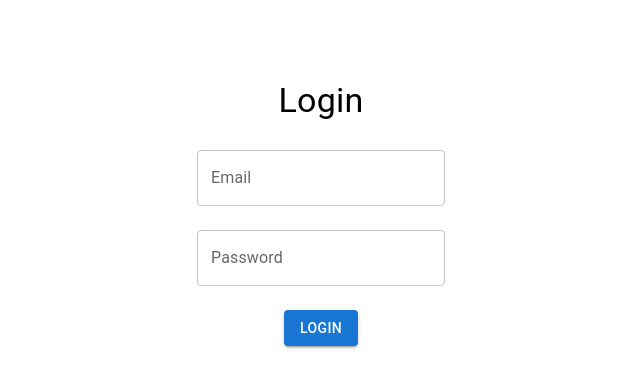
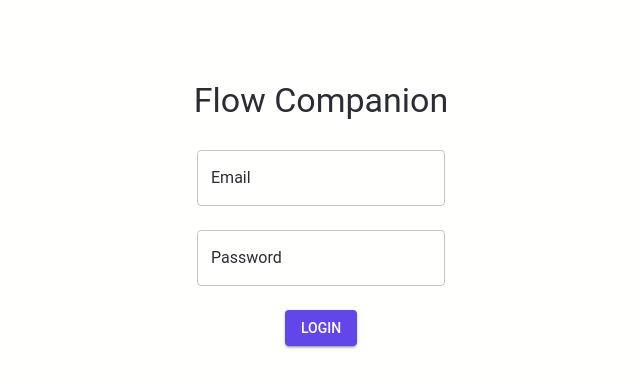
Before and after one commit to abhiram-shaji/flow-companion-frontend, a React (Create React App) app: page / in a window 1280 px wide. Shown: the top 388 px of the page, without its empty margins (319-959 px from the left). Built offline with nearby package versions, Linux system fonts and the light colour scheme.

Commit message:
Update theme

```diff
--- a/src/index.css
+++ b/src/index.css
@@ -1,12 +1,20 @@
+/* Reset margin and padding for all elements */
+* {
+  margin: 0;
+  padding: 0;
+  box-sizing: border-box;
+}
+
+/* Body styles */
 body {
   margin: 0;
-  font-family: -apple-system, BlinkMacSystemFont, 'Segoe UI', 'Roboto', 'Oxygen',
-    'Ubuntu', 'Cantarell', 'Fira Sans', 'Droid Sans', 'Helvetica Neue',
-    sans-serif;
-  -webkit-font-smoothing: antialiased;
-  -moz-osx-font-smoothing: grayscale;
+  font-family: 'Roboto', 'Helvetica', 'Arial', sans-serif;
+  background-color: #f5f5f5; /* Light background color */
+  color: #333; /* Default text color */
+  line-height: 1.5;
 }
 
+/* Code block styles */
 code {
   font-family: source-code-pro, Menlo, Monaco, Consolas, 'Courier New',
     monospace;
--- a/src/index.tsx
+++ b/src/index.tsx
@@ -1,19 +1,44 @@
 import React from 'react';
 import ReactDOM from 'react-dom/client';
+import { ThemeProvider, createTheme, CssBaseline } from '@mui/material';
 import './index.css';
 import App from './App';
 import reportWebVitals from './reportWebVitals';
+
+const theme = createTheme({
+  palette: {
+    background: {
+      default: '#fffffe', // Background color
+    },
+    text: {
+      primary: '#2b2c34', // Headline and paragraph
+    },
+    primary: {
+      main: '#6246ea', // Button color
+      contrastText: '#fffffe', // Button text color
+    },
+  },
+  typography: {
+    fontFamily: `'Roboto', 'Helvetica', 'Arial', sans-serif`,
+    h1: {
+      color: '#2b2c34', // Headline color
+    },
+    body1: {
+      color: '#2b2c34', // Paragraph color
+    },
+  },
+});
 
 const root = ReactDOM.createRoot(
   document.getElementById('root') as HTMLElement
 );
 root.render(
   <React.StrictMode>
-    <App />
+    <ThemeProvider theme={theme}>
+      <CssBaseline />
+      <App />
+    </ThemeProvider>
   </React.StrictMode>
 );
 
-// If you want to start measuring performance in your app, pass a function
-// to log results (for example: reportWebVitals(console.log))
-// or send to an analytics endpoint. Learn more: https://bit.ly/CRA-vitals
 reportWebVitals();
--- a/src/pages/LoginPage.tsx
+++ b/src/pages/LoginPage.tsx
@@ -28,7 +28,7 @@ const LoginPage: React.FC = () => {
     return (
         <Box display="flex" flexDirection="column" alignItems="center" mt={10}>
             <Typography variant="h4" gutterBottom>
-                Login
+                Flow Companion
             </Typography>
             <TextField
                 label="Email"
```
